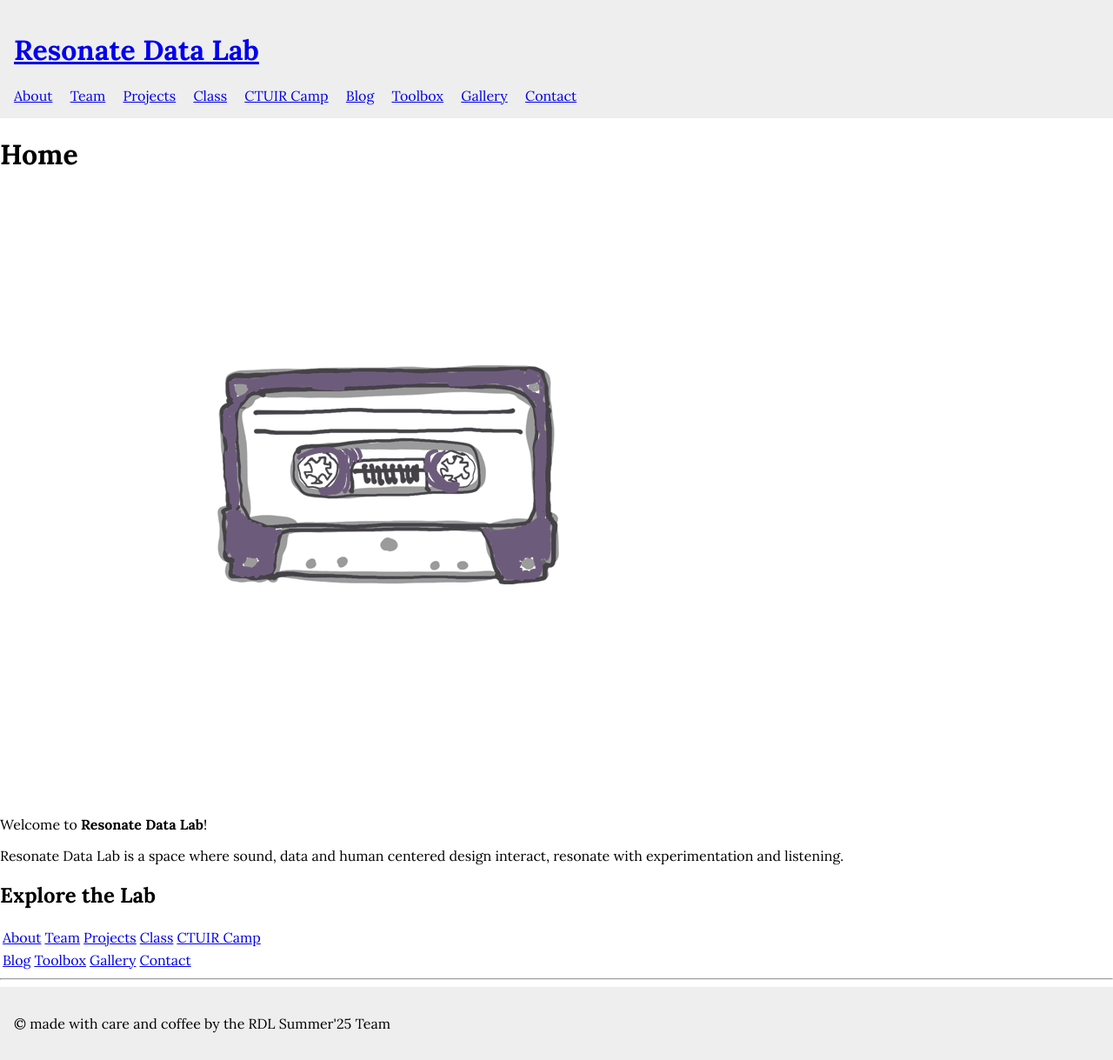
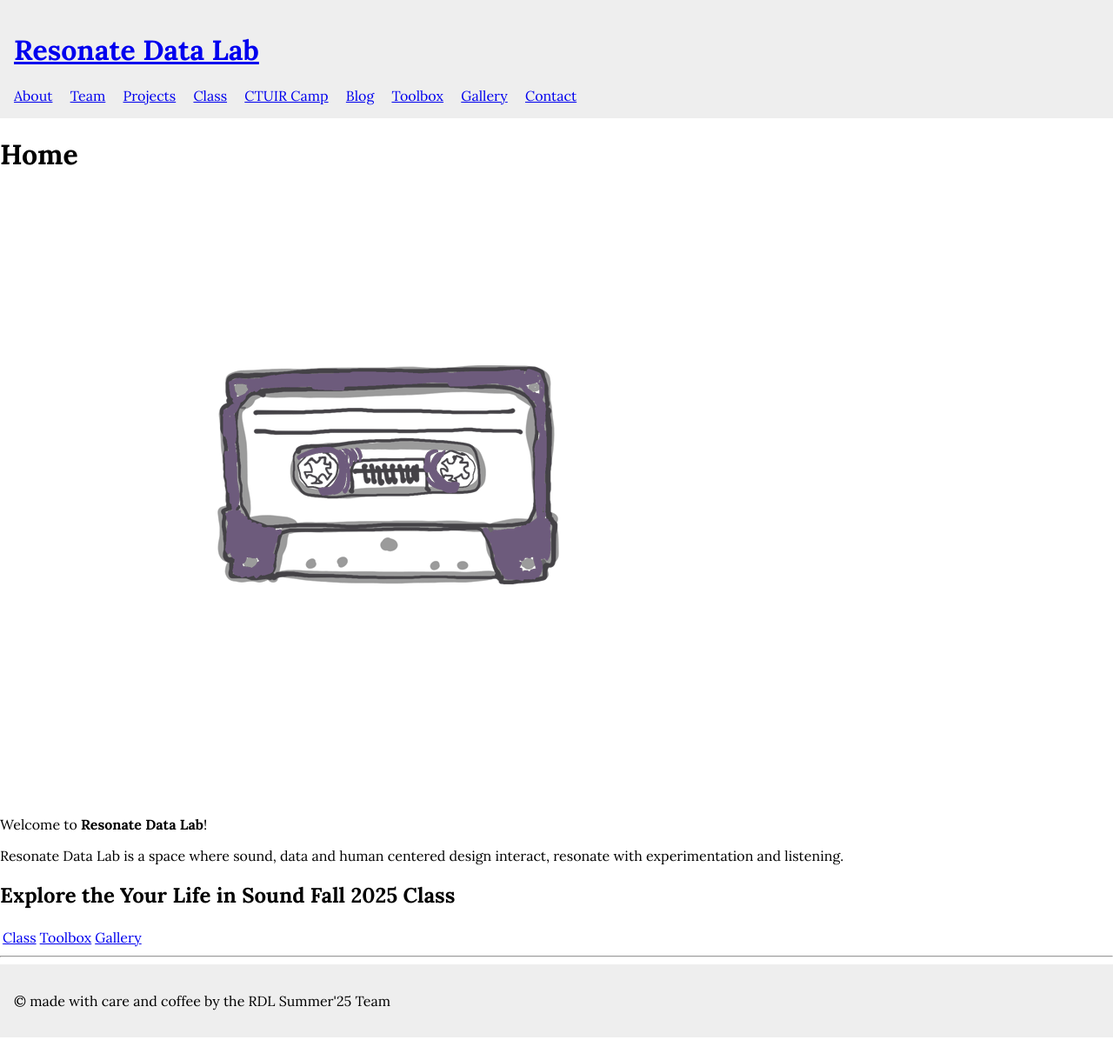
Before and after one commit to a421loop/Resonate-Data-Lab-Website-STRUCTURE, a Jekyll site: the page built from index.md, in a window 1280 px wide. Shown: the whole page at 87% size. Built offline with Jekyll 4.4.1, drawn with Linux system fonts in a browser that asks for light colours; after the commit the page ends 1193 px from its top, so only the background shows below that.

Commit message:
Update index.md

```diff
--- a/index.md
+++ b/index.md
@@ -11,10 +11,8 @@ Welcome to **Resonate Data Lab**!
 
 Resonate Data Lab is a space where sound, data and human centered design interact, resonate with experimentation and listening.
 
-## Explore the Lab
+## Explore the Your Life in Sound Fall 2025 Class
 
-[About](/about) | [Team](/team) | [Projects](/projects) | [Class](/class) | [CTUIR Camp](/ctuir-camp)
-
-[Blog](/blog) | [Toolbox](/toolbox) | [Gallery](/gallery) | [Contact](/contact)
+[Class](/class) | [Toolbox](/toolbox) | [Gallery](/gallery) |
 
 ---
```
